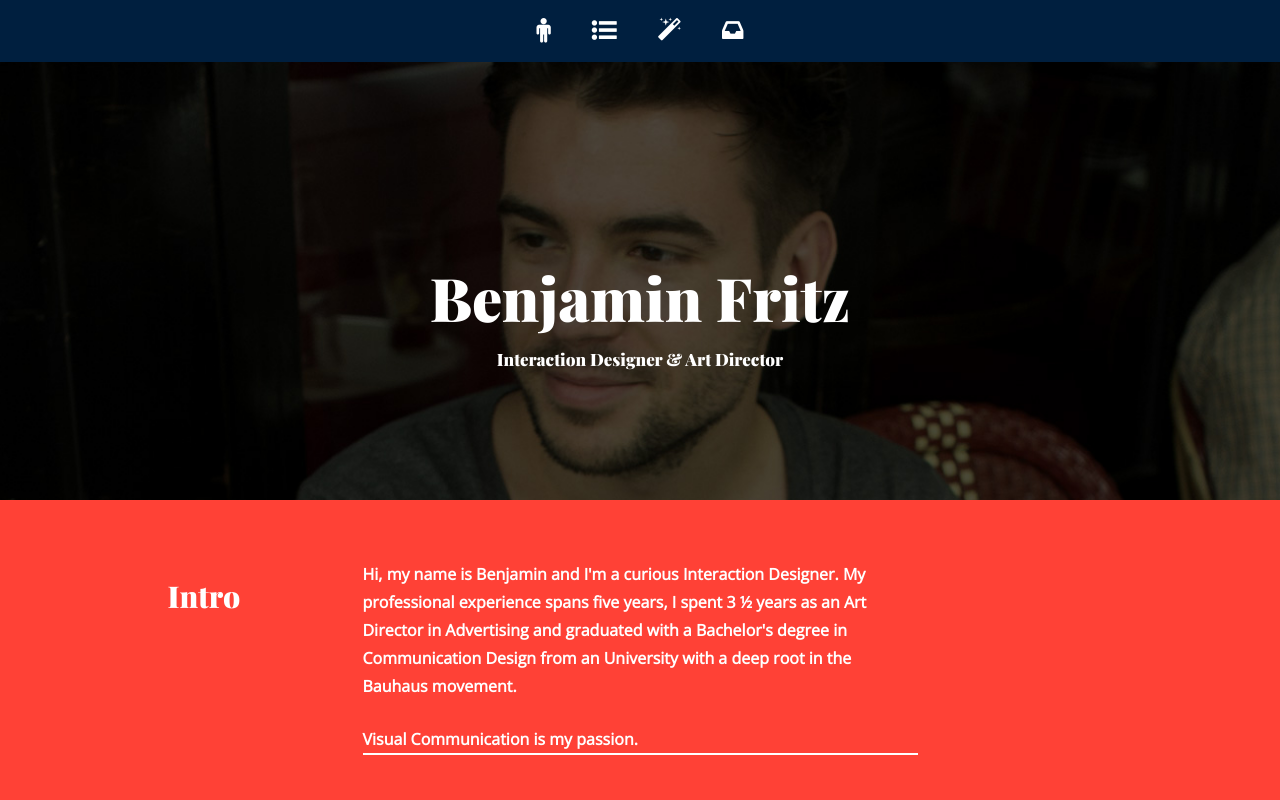
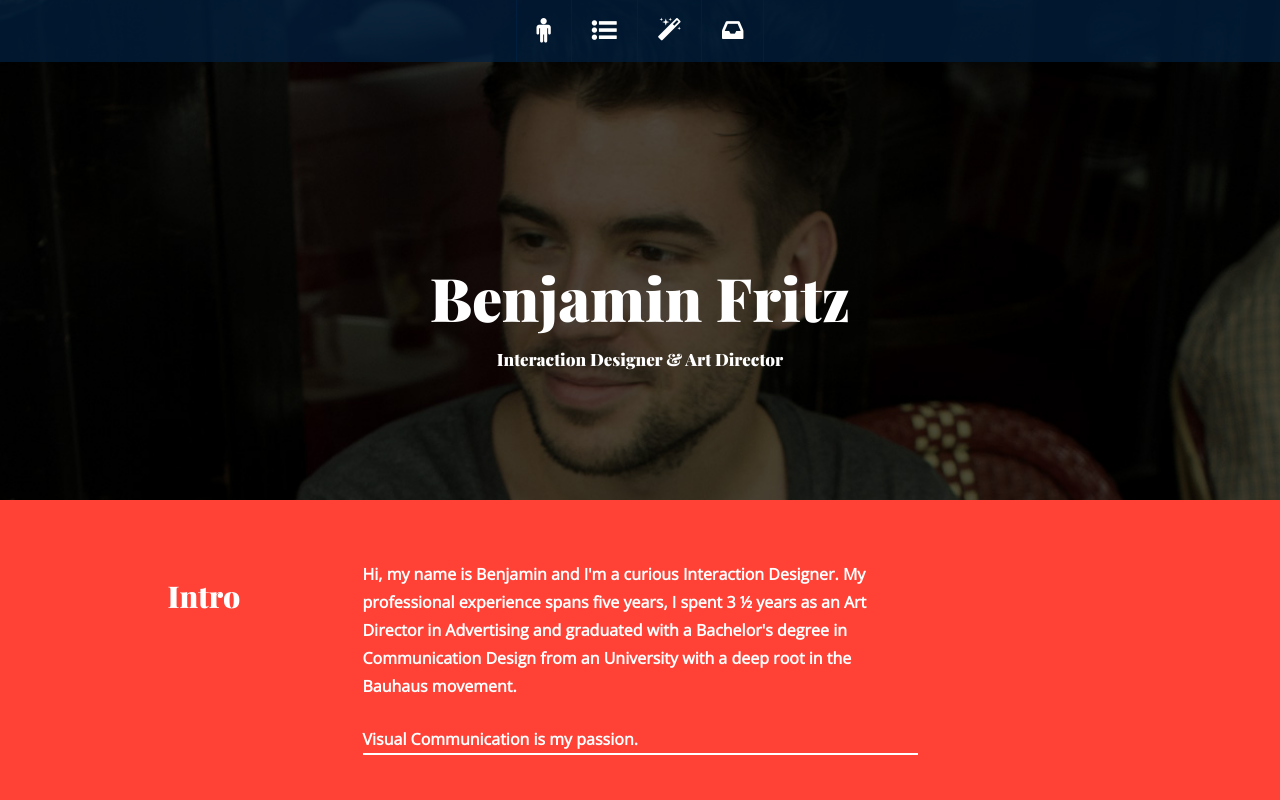
Before and after one commit to benjaminfritz/benjaminfritz.github.io, a plain HTML site: page index.html in a window 1280 px wide. Shown: the top 800 px of the page. Drawn offline with nearby package versions, Linux system fonts and the light colour scheme.

Commit message:
Added transparency for header bar

```diff
--- a/assets/css/main.css
+++ b/assets/css/main.css
@@ -98,7 +98,7 @@ a:after {
 }
 
 #topbar-inner {
-	background: #001F3F;
+	background: rgba(0, 31, 63, 0.75);
 	line-height: 0;
 	text-align: center;
 }
```
